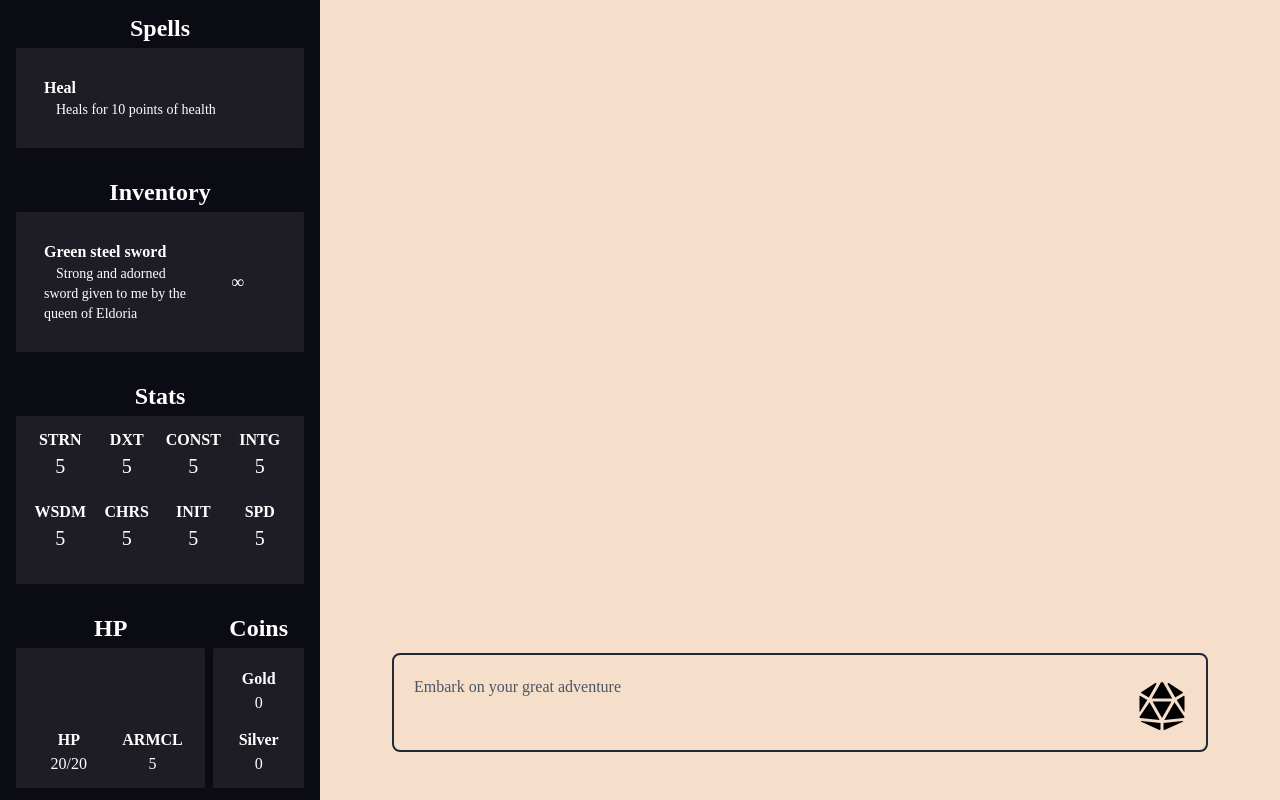
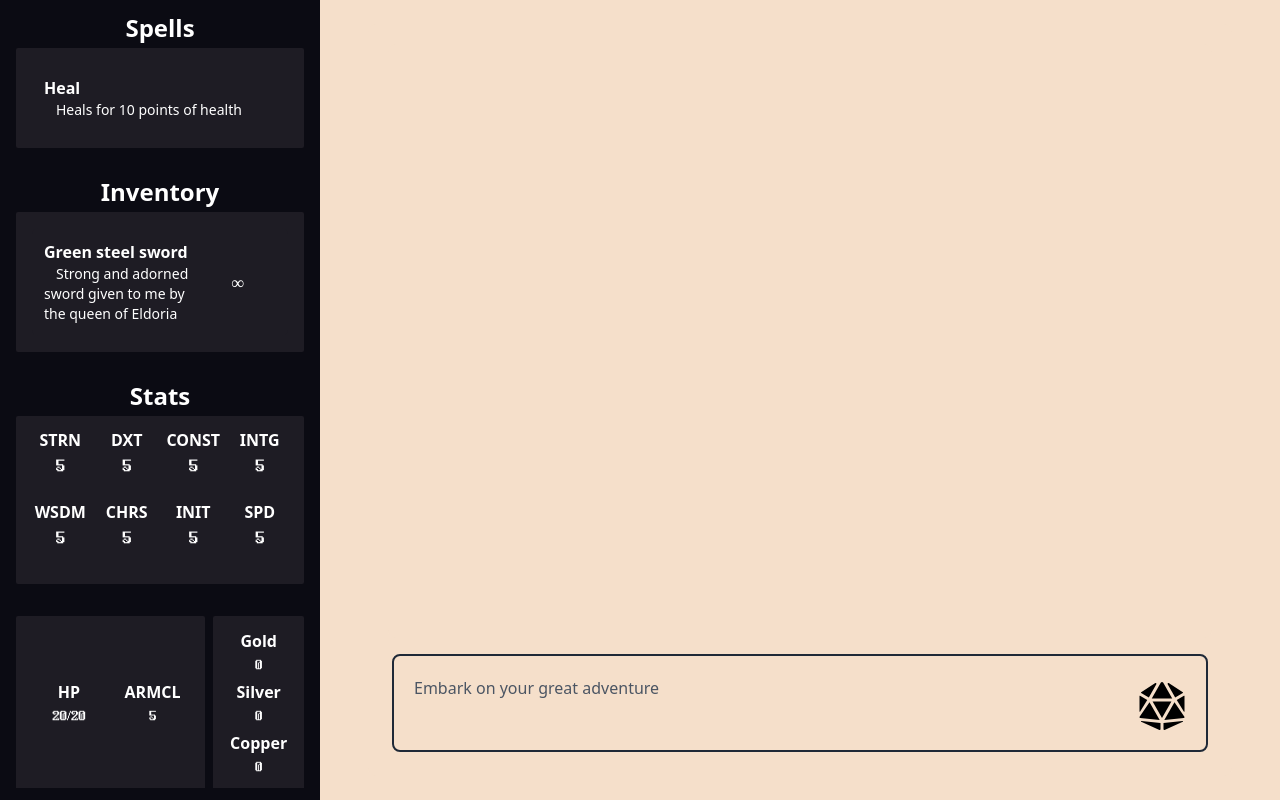
Before and after one commit to Ben-Santana/AI-Dungeon-Master, a Next.js app: page / in a window 1280 px wide. Built offline with nearby package versions, Linux system fonts and the light colour scheme; what gpt3-tokenizer would draw is missing.

Commit message:
added fonts for numbers

```diff
--- a/app/components/chat/chat.tsx
+++ b/app/components/chat/chat.tsx
@@ -25,8 +25,8 @@ interface playerInput {
 function ChatMessage({ name, content }: Message) {
   return (
     <div className="custom_bg-light-beige shadow rounded-md p-4 m-2">
-      <strong>{name}</strong>
-      <p>{content}</p>
+      <strong className="">{name}</strong>
+      <p className="">{content}</p>
     </div>
   )
 }
@@ -102,7 +102,7 @@ export default function GameChat({ adventurers, setPlayers }: { adventurers: Adv
             </div>
             <div className="self-center w-full h-full">
               <textarea
-                className="w-full custom_bg-light-beige text-gray-800 placeholder-gray-600 text-balance focus:outline-none no-scrollbar"
+                className="w-full custom_bg-light-beige text-gray-800 placeholder-gray-600 focus:outline-none no-scrollbar"
                 rows={2}
                 ref={textAreaRef}
                 onChange={handleInputChange}
--- a/app/components/stats/sidebar.tsx
+++ b/app/components/stats/sidebar.tsx
@@ -35,35 +35,35 @@ const SideBarStats = ({ players }: { players: Adventurer[] }) => {
     return <div className="custom_bg-gray rounded-sm p-3 m-1 text-center grid grid-flow-row-dense md:grid-cols-2 md:grid-rows-4 lg:grid-cols-4 lg:grid-rows-2 justify-content items-center text-white gap-x-0.5">
         <div className="col-span-1 row-span-1 grid grid-flow-row-dense grid-cols-1 grid-rows-3">
             <strong className="row-span-1">STRN</strong>
-            <p className="row-span-2 text-xl">{player.stats.strength}</p>
+            <p className="row-span-2 text-xl custom_dungeon-font">{player.stats.strength}</p>
         </div>
         <div className="col-span-1 row-span-1 grid grid-flow-row-dense grid-cols-1 grid-rows-3">
             <strong>DXT</strong>
-            <p className="row-span-2 text-xl">{player.stats.dexterity}</p>
+            <p className="row-span-2 text-xl custom_dungeon-font">{player.stats.dexterity}</p>
         </div>
         <div className="col-span-1 row-span-1 grid grid-flow-row-dense grid-cols-1 grid-rows-3">
             <strong>CONST</strong>
-            <p className="row-span-2 text-xl">{player.stats.constitution}</p>
+            <p className="row-span-2 text-xl custom_dungeon-font">{player.stats.constitution}</p>
         </div>
         <div className="col-span-1 row-span-1 grid grid-flow-row-dense grid-cols-1 grid-rows-3">
             <strong>INTG</strong>
-            <p className="row-span-2 text-xl">{player.stats.intelligence}</p>
+            <p className="row-span-2 text-xl custom_dungeon-font">{player.stats.intelligence}</p>
         </div>
         <div className="col-span-1 row-span-1 grid grid-flow-row-dense grid-cols-1 grid-rows-3">
             <strong>WSDM</strong>
-            <p className="row-span-2 text-xl">{player.stats.wisdom}</p>
+            <p className="row-span-2 text-xl custom_dungeon-font">{player.stats.wisdom}</p>
         </div>
         <div className="col-span-1 row-span-1 grid grid-flow-row-dense grid-cols-1 grid-rows-3">
             <strong>CHRS</strong>
-            <p className="row-span-2 text-xl">{player.stats.charisma}</p>
+            <p className="row-span-2 text-xl custom_dungeon-font">{player.stats.charisma}</p>
         </div>
         <div className="col-span-1 row-span-1 grid grid-flow-row-dense grid-cols-1 grid-rows-3">
             <strong>INIT</strong>
-            <p className="row-span-2 text-xl">{player.vigor.initiative}</p>
+            <p className="row-span-2 text-xl custom_dungeon-font">{player.vigor.initiative}</p>
         </div>
         <div className="col-span-1 row-span-1 grid grid-flow-row-dense grid-cols-1 grid-rows-3">
             <strong>SPD</strong>
-            <p className="row-span-2 text-xl">{player.vigor.speed}</p>
+            <p className="row-span-2 text-xl custom_dungeon-font">{player.vigor.speed}</p>
         </div>
     </div>
 }
@@ -73,11 +73,11 @@ const SideBarHealth = ({ players }: { players: Adventurer[] }) => {
     return <div className="custom_bg-gray h-full rounded-sm p-3 m-1 text-center grid grid-flow-row-dense grid-cols-2 grid-rows-1 justify-content items-center text-white gap-x-0.5">
         <div className="col-span-1 row-span-1">
             <strong>HP</strong>
-            <p>{player.hitPoints.currentHp}/{player.hitPoints.maxHp}</p>
+            <p className=" custom_dungeon-font">{player.hitPoints.currentHp}/{player.hitPoints.maxHp}</p>
         </div>
         <div className="col-span-1 row-span-1">
             <strong>ARMCL</strong>
-            <p>{player.vigor.armorClass}</p>
+            <p className=" custom_dungeon-font">{player.vigor.armorClass}</p>
         </div>
     </div>
 }
@@ -88,22 +88,22 @@ const SideBarCoins = ({ players }: { players: Adventurer[] }) => {
         <div className="col-span-1 row-span-1">
             <strong>Gold</strong>
             {(player.coins.gold <= 0)
-                ? <p>{player.coins.gold}</p>
-                : <p>0</p>
+                ? <p className=" custom_dungeon-font">{player.coins.gold}</p>
+                : <p className=" custom_dungeon-font">0</p>
             }
         </div>
         <div className="col-span-1 row-span-1">
             <strong>Silver</strong>
             {(player.coins.silver <= 0)
-                ? <p>{player.coins.silver}</p>
-                : <p>0</p>
+                ? <p className=" custom_dungeon-font">{player.coins.silver}</p>
+                : <p className=" custom_dungeon-font">0</p>
             }
         </div>
         <div className="col-span-1 row-span-1">
             <strong>Copper</strong>
             {(player.coins.copper <= 0)
-                ? <p>{player.coins.copper}</p>
-                : <p>0</p>
+                ? <p className=" custom_dungeon-font">{player.coins.copper}</p>
+                : <p className=" custom_dungeon-font">0</p>
             }
         </div>
     </div>
@@ -122,11 +122,9 @@ export default function SideBar({ players }: { players: Adventurer[] }) {
         <br />
         <div className="grid grid-flow-row-dense grid-cols-3 grid-rows-1">
             <div className="col-span-2 row-span-1">
-                <strong className="text-white text-2xl">HP</strong>
                 <SideBarHealth players={players}></SideBarHealth>
             </div>
             <div className="col-span-1 row-span-2">
-                <strong className="text-white text-2xl">Coins</strong>
                 <SideBarCoins players={players}></SideBarCoins>
             </div>
         </div>
--- a/app/globals.css
+++ b/app/globals.css
@@ -18,6 +18,12 @@
     }
 }
 
+@font-face {
+    font-family: "dungeon";
+    src: url('../public/fonts/DungeonFont.ttf') format("truetype");
+    font-style: normal;
+}
+
 .custom_submit-bg {
 
     background-image: url('../public/svg/d20-dice.svg');
@@ -27,9 +33,7 @@
     background-repeat: no-repeat;
 }
 
-body {
-    font-family: witcher;
-}
+body {}
 
 .custom_bg-light-beige {
     background-color: rgb(245, 223, 202);
@@ -37,6 +41,10 @@ body {
 
 .custom_bg-beige {
     background-color: rgb(233, 206, 181);
+}
+
+.custom_dungeon-font {
+    font-family: dungeon;
 }
 
 textarea {
--- a/app/layout.tsx
+++ b/app/layout.tsx
@@ -1,8 +1,21 @@
 import type { Metadata } from "next";
 import { Inter } from "next/font/google";
+import localfont from "next/font/local";
 import "./globals.css";
 
 //const inter = Inter({ subsets: ["latin"] });
+
+const dungeon = localfont(
+  {
+    src: [
+      {
+        path: "../public/fonts/DungeonFont.ttf",
+        weight: "100"
+      }
+    ],
+    variable: "--font-dungeon"
+  }
+);
 
 export const metadata: Metadata = {
   title: "Create Next App",
@@ -16,7 +29,7 @@ export default function RootLayout({
 }>) {
   return (
     <html lang="en" className="h-full w-full">
-      <body className={"h-full w-full mt-0"}>{children}</body>
+      <body className={`h-full w-full mt-0 ${dungeon.variable}`}>{children}</body>
     </html>
   );
 }
--- a/tailwind.config.ts
+++ b/tailwind.config.ts
@@ -20,6 +20,7 @@ const config: Config = {
       },
       fontFamily: {
         sans: ['witcher', 'sans'],
+        dungeon: ['var(--font-dungeon']
       },
       backgroundImage: {
         "gradient-radial": "radial-gradient(var(--tw-gradient-stops))",
```
Also changed, not shown: public/fonts/DungeonFont.ttf (added).
